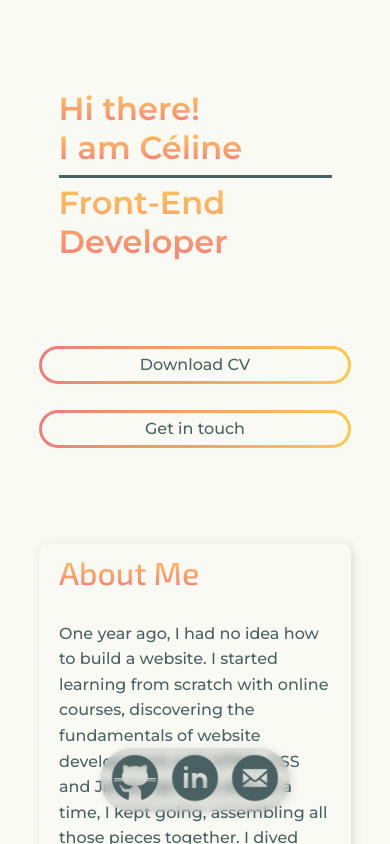
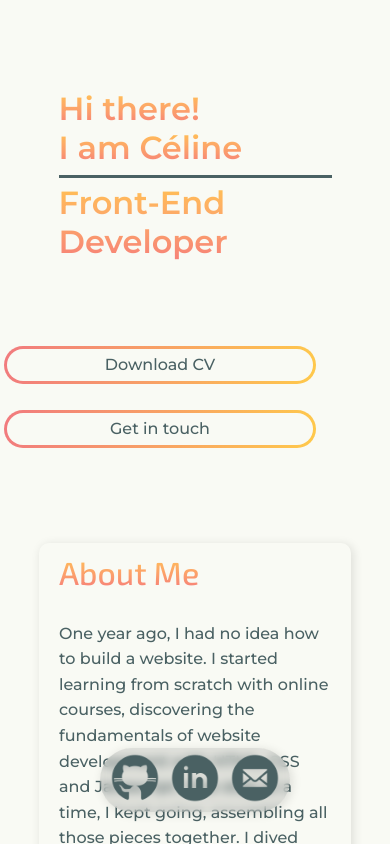
Before and after one commit to ocsiddisco/Portfolio-2023, a Next.js app: page / in a window 390 px wide. Shown: the top 844 px of the page. Built offline with nearby package versions, Linux system fonts and the light colour scheme.

Commit message:
fix buttons

```diff
--- a/src/styles/globals.css
+++ b/src/styles/globals.css
@@ -105,12 +105,12 @@ header {
   display: flex;
   flex-direction: row;
   margin-bottom: 20px;
+  justify-items:center;
 
   @media (max-width: 450px) {
     display: flex;
     width:100%;
     align-items:center;
-    justify-items:center;
   }
 }
 
@@ -119,7 +119,7 @@ header {
   @media (max-width: 450px) {
     display: flex;
     flex-direction: column;
-    width:100%;
+    width:80%;
     align-items:center;
     justify-items:center;
   }
@@ -132,7 +132,7 @@ header {
 
 .sm {
   @media (max-width: 450px) {
-    width:80%;
+    width:100%;
   }
 }
 
```
